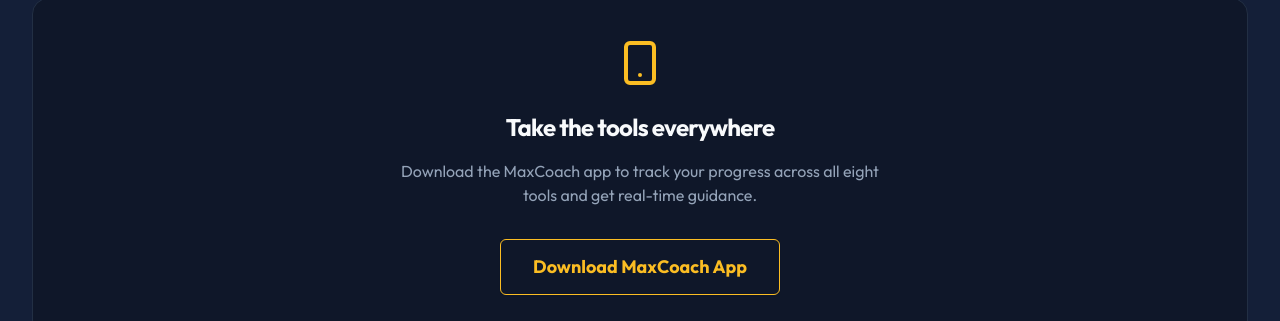
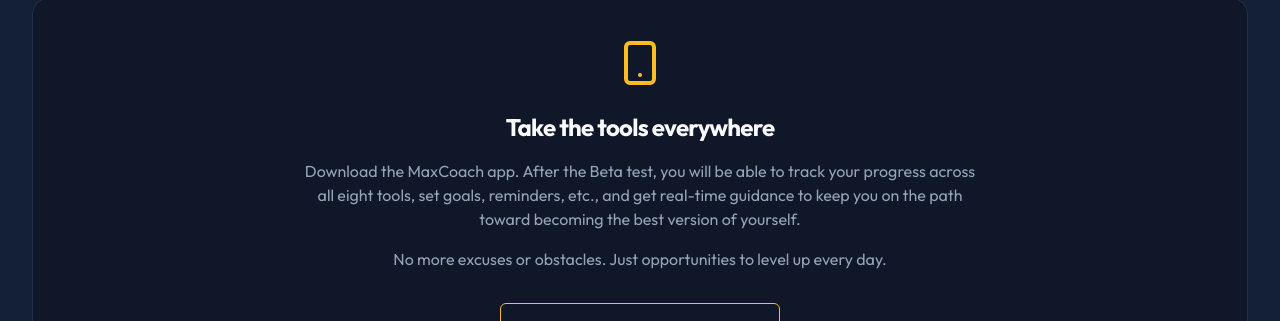
Before and after one commit to adambond1776-cmd/backup-hidden-genius-invitational, a React (Vite) app in the folder apps/web/: page / in a window 1280 px wide. Shown: the part 5536-5857 px from the top of the page. Built offline with nearby package versions, Linux system fonts and the light colour scheme; the HTML template or start-up script is replaced by a standard one; what pocketbase would draw is missing.

Commit message:
Update MaxCoach app copy
Co-authored-by: adambond1776-cmd <adambond1776-cmd@users.noreply.github.com>

```diff
--- a/apps/web/src/pages/HomePage.jsx
+++ b/apps/web/src/pages/HomePage.jsx
@@ -363,9 +363,14 @@ const HomePage = () => {
             >
               <Smartphone className="w-12 h-12 text-primary mx-auto mb-6" />
               <h3 className="text-2xl font-bold mb-4">Take the tools everywhere</h3>
-              <p className="text-muted-foreground mb-8 max-w-lg mx-auto">
-                Download the MaxCoach app to track your progress across all eight tools and get real-time guidance.
-              </p>
+              <div className="text-muted-foreground mb-8 max-w-2xl mx-auto space-y-4">
+                <p>
+                  Download the MaxCoach app. After the Beta test, you will be able to track your progress across all eight tools, set goals, reminders, etc., and get real-time guidance to keep you on the path toward becoming the best version of yourself.
+                </p>
+                <p>
+                  No more excuses or obstacles. Just opportunities to level up every day.
+                </p>
+              </div>
               <Button size="lg" variant="outline" className="h-14 px-8 text-lg font-bold border-primary text-primary hover:bg-primary/10" asChild>
                 <a href="https://maxcoach.app" target="_blank" rel="noopener noreferrer">
                   Download MaxCoach App
```
